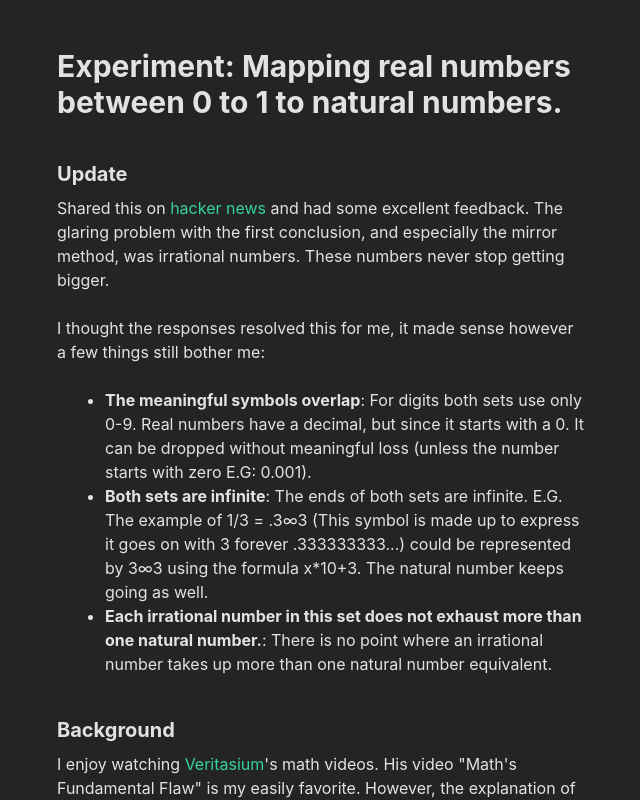
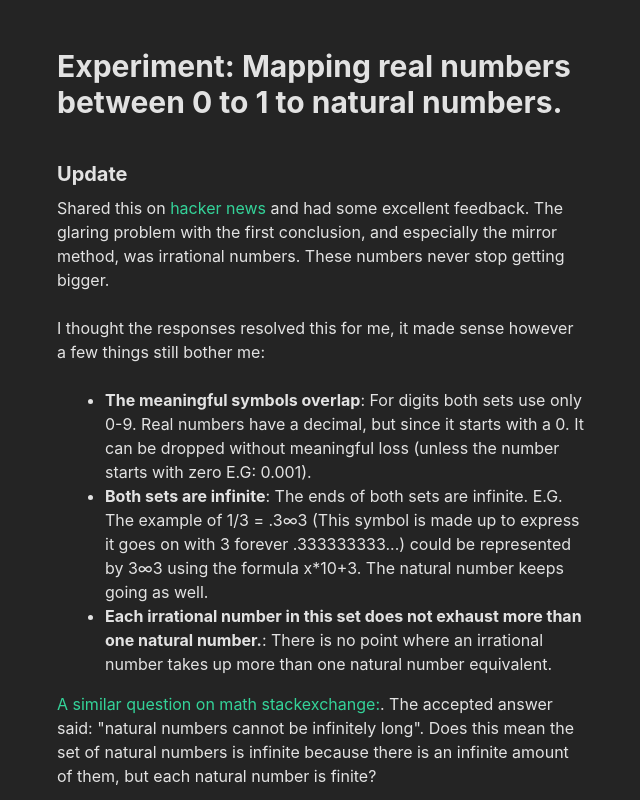
Before and after one commit to smacpherson64/equal-infinity, a React (Vite) app: page / in a window 1280 px wide. Shown: the top 800 px of the page, without its empty margins (319-959 px from the left). Built offline with nearby package versions, Linux system fonts and the light colour scheme.

Commit message:
further thoughts

```diff
--- a/src/App.tsx
+++ b/src/App.tsx
@@ -177,6 +177,16 @@ function App() {
                 </span>
               </li>
             </ul>
+
+            <P>
+              <A href="https://math.stackexchange.com/a/460479/1175828">
+                A similar question on math stackexchange:
+              </A>
+              . The accepted answer said: "natural numbers cannot be infinitely
+              long". Does this mean the set of natural numbers is infinite
+              because there is an infinite amount of them, but each natural
+              number is finite?
+            </P>
           </section>
 
           <section id="background">
```
